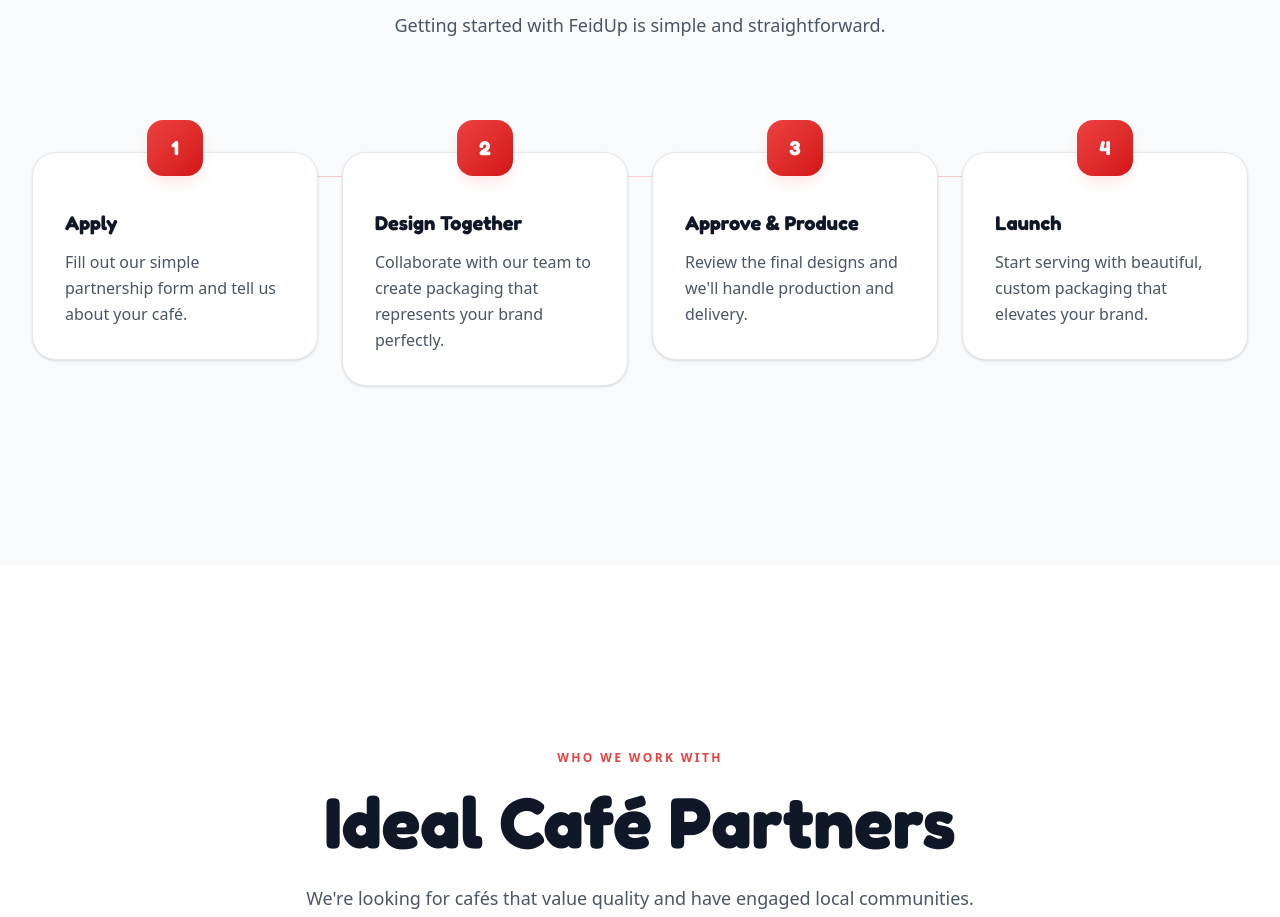
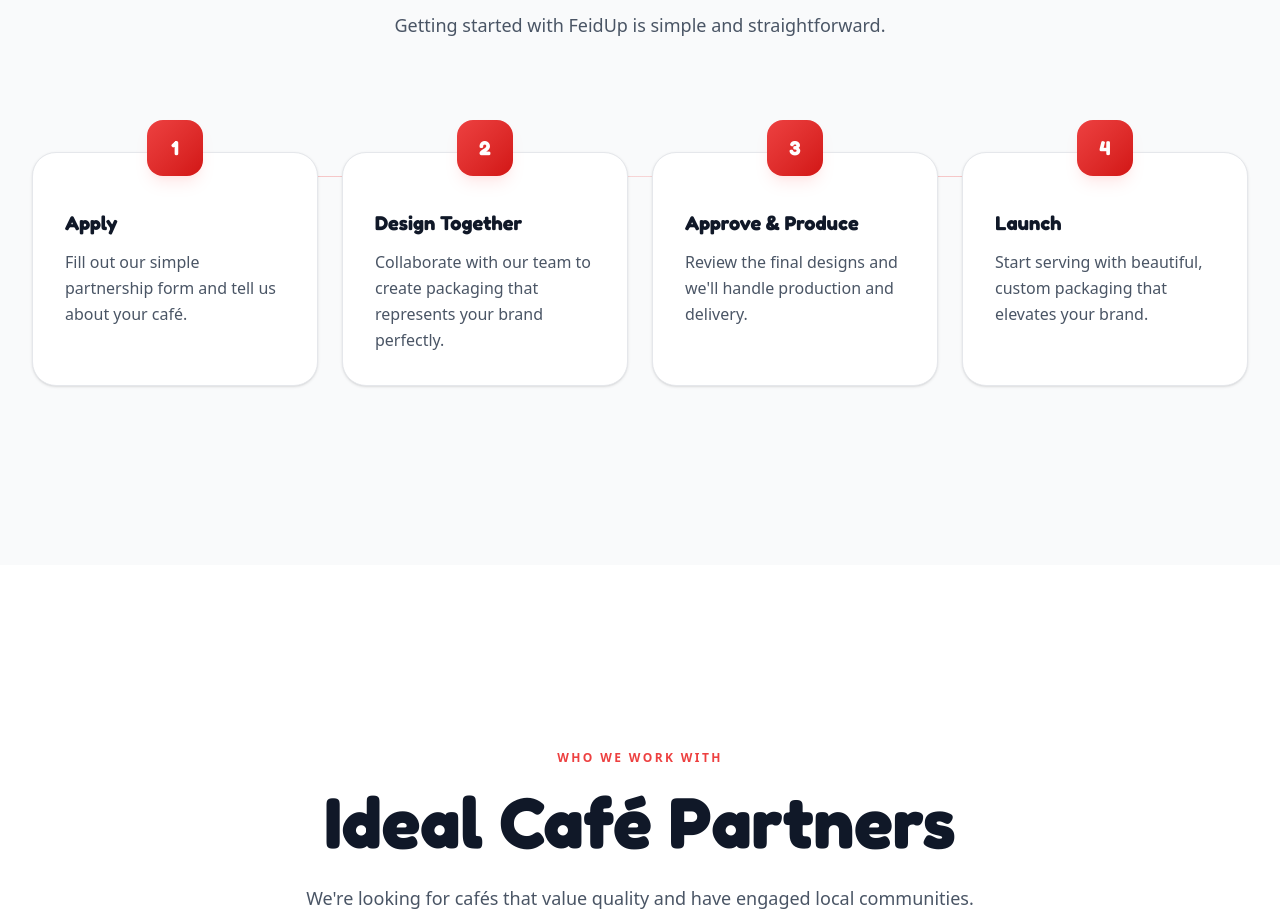
Before and after one commit to FeidUp/feidup, a Next.js app in the folder feidup-website/: page /businesses in a window 1280 px wide. Shown: the part 3420-4337 px from the top of the page. Built offline with nearby package versions, Linux system fonts and the light colour scheme.

Commit message:
feat: update ProcessSection layout in Advertisers and Businesses components for improved responsiveness

```diff
--- a/feidup-website/components/AdvertisersSections.tsx
+++ b/feidup-website/components/AdvertisersSections.tsx
@@ -272,12 +272,12 @@
 
           <StaggerContainer className="grid md:grid-cols-4 gap-6">
             {steps.map((step) => (
-              <StaggerItem key={step.num}>
-                <div className="relative pt-8">
+              <StaggerItem key={step.num} className="flex">
+                <div className="relative pt-8 flex-1 flex flex-col">
                   <div className="absolute top-0 left-8 md:left-1/2 md:-translate-x-1/2 w-14 h-14 bg-gradient-to-br from-[hsl(0,83%,59%)] to-[hsl(0,83%,45%)] rounded-2xl flex items-center justify-center font-bold font-[family-name:var(--font-fredoka)] text-white text-xl shadow-lg shadow-red-200/40 z-10">
                     {step.num}
                   </div>
-                  <div className="bg-white rounded-3xl p-8 pt-14 border border-gray-200 shadow-sm hover:shadow-lg transition-shadow duration-500 h-full">
+                  <div className="bg-white rounded-3xl p-8 pt-14 border border-gray-200 shadow-sm hover:shadow-lg transition-shadow duration-500 flex-1 min-h-[180px]">
                     <h3 className="text-xl font-bold font-[family-name:var(--font-fredoka)] text-gray-900 mb-3">
                       {step.title}
                     </h3>
--- a/feidup-website/components/BusinessesSections.tsx
+++ b/feidup-website/components/BusinessesSections.tsx
@@ -238,12 +238,12 @@
 
           <StaggerContainer className="grid md:grid-cols-4 gap-6">
             {processSteps.map((step) => (
-              <StaggerItem key={step.num}>
-                <div className="relative pt-8">
+              <StaggerItem key={step.num} className="flex">
+                <div className="relative pt-8 flex-1 flex flex-col">
                   <div className="absolute top-0 left-8 md:left-1/2 md:-translate-x-1/2 w-14 h-14 bg-gradient-to-br from-[hsl(0,83%,59%)] to-[hsl(0,83%,45%)] rounded-2xl flex items-center justify-center font-bold font-[family-name:var(--font-fredoka)] text-white text-xl shadow-lg shadow-red-200/40 z-10">
                     {step.num}
                   </div>
-                  <div className="bg-white rounded-3xl p-8 pt-14 border border-gray-200 shadow-sm hover:shadow-lg transition-shadow duration-500 h-full">
+                  <div className="bg-white rounded-3xl p-8 pt-14 border border-gray-200 shadow-sm hover:shadow-lg transition-shadow duration-500 flex-1 min-h-[180px]">
                     <h3 className="text-xl font-bold font-[family-name:var(--font-fredoka)] text-gray-900 mb-3">
                       {step.title}
                     </h3>
```
